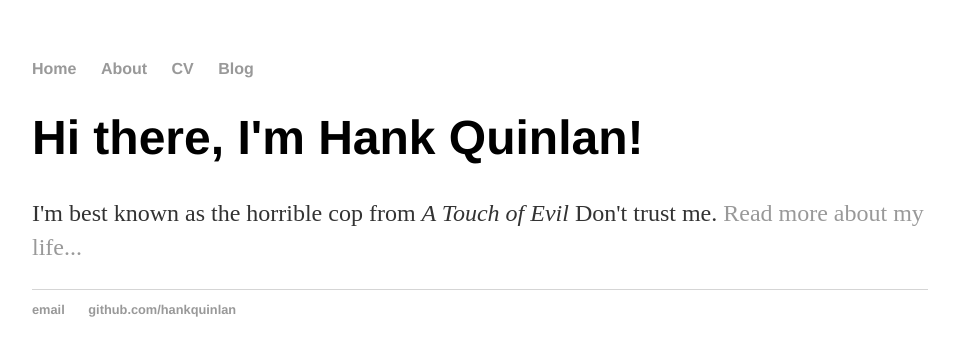
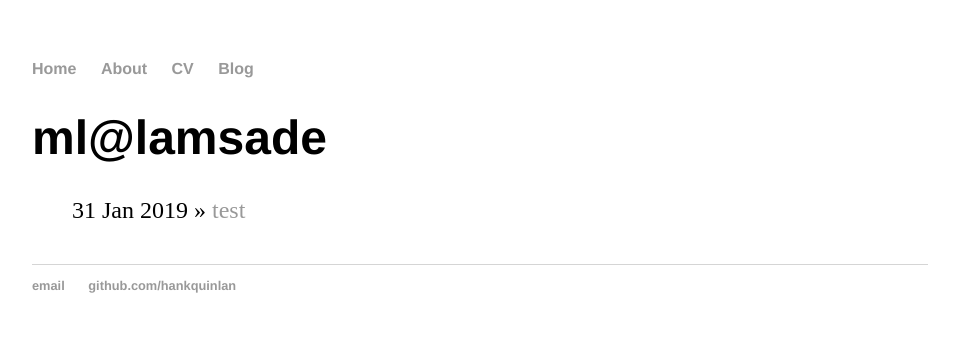
Before and after one commit to ml-lamsade/ml-lamsade.github.io, a Jekyll site: the page built from index.html, in a window 1280 px wide. Shown: the top 356 px of the page, without its empty margins (160-1119 px from the left). Built offline with Jekyll 4.4.1, drawn with Linux system fonts in a browser that asks for light colours.

Commit message:
update index

```diff
--- a/index.html
+++ b/index.html
@@ -1,8 +1,12 @@
 ---
 layout: default
-title: Hank Quinlan, Horrible Cop
+title: ml@lamsade
 ---
-<div class="blurb">
-	<h1>Hi there, I'm Hank Quinlan!</h1>
-	<p>I'm best known as the horrible cop from <em>A Touch of Evil</em> Don't trust me. <a href="/about">Read more about my life...</a></p>
-</div><!-- /.blurb -->
+
+<h1>{{ page.title }}</h1>
+	<ul class="posts">
+
+	  {% for post in site.posts %}
+	    <li><span>{{ post.date | date_to_string }}</span> » <a href="{{ post.url }}" title="{{ post.title }}">{{ post.title }}</a></li>
+	  {% endfor %}
+	</ul>
```
